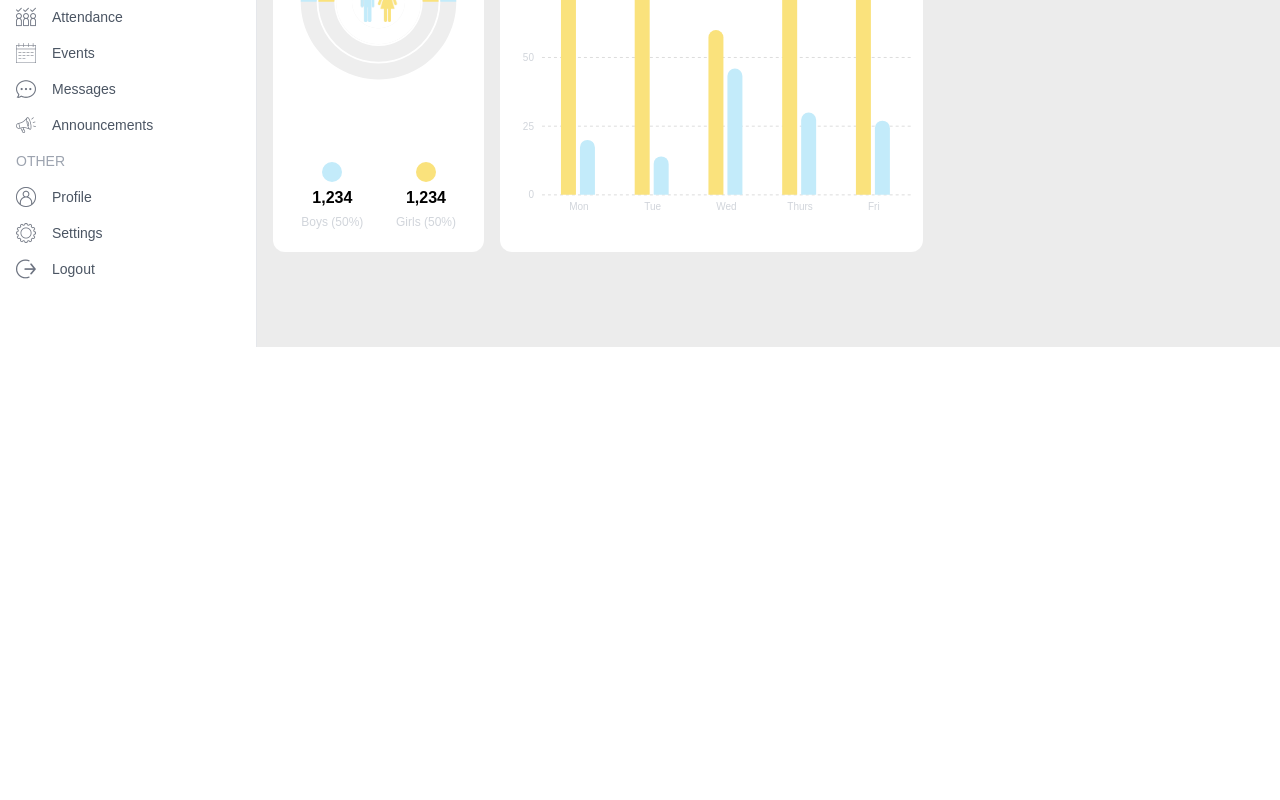
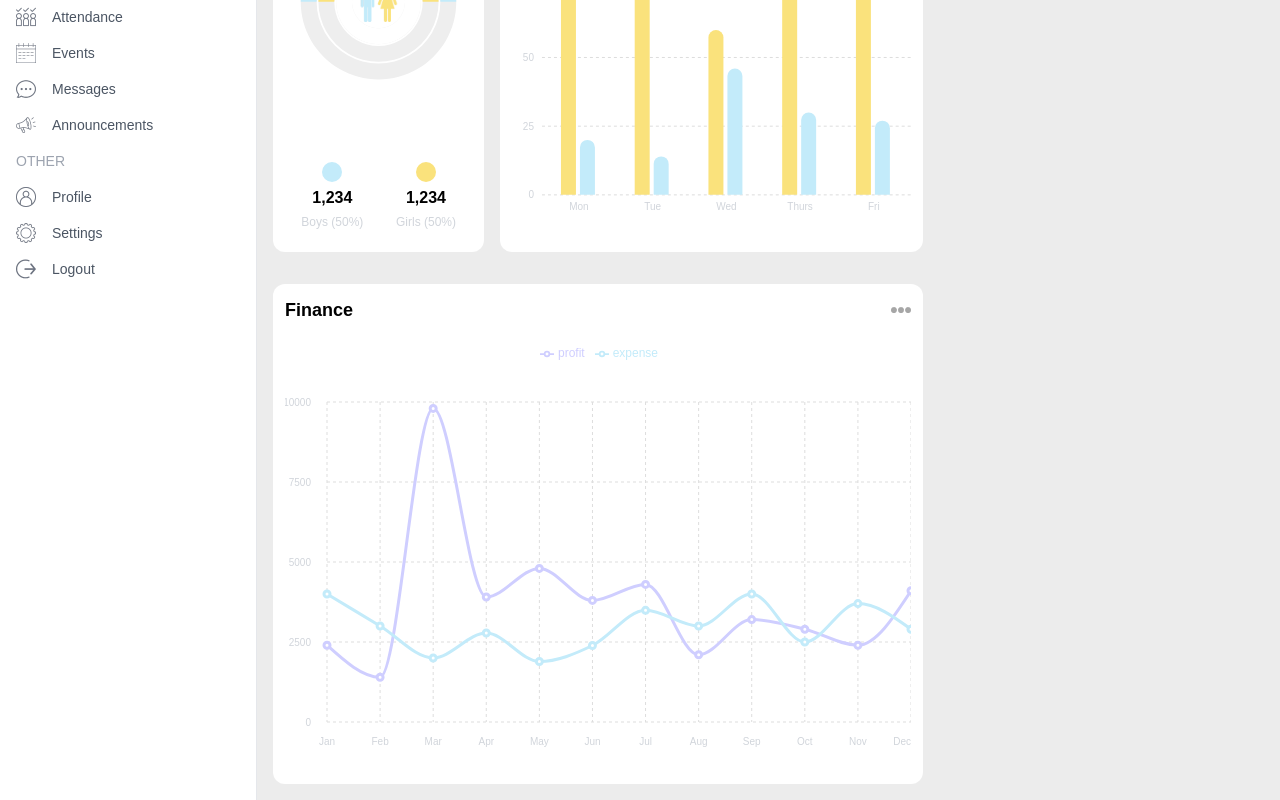
Before and after one commit to WaqarAhmad03/school-web, a Next.js app: page /dashboard/admin in a window 1280 px wide. Shown: the part 453-1253 px from the top of the page. Before the commit the page ends 800 px from the top, so only its background shows below. Built offline with nearby package versions, Linux system fonts and the light colour scheme.

Commit message:
finance chart added

```diff
--- a/src/app/dashboard/admin/page.jsx
+++ b/src/app/dashboard/admin/page.jsx
@@ -2,6 +2,7 @@ import React from 'react'
 import UserCard from "../../../components/UserCard"
 import CountChart from "../../../components/CountChart"
 import AttendenceChart from "../../../components/AttendenceChart"
+import FinanceChart from "../../../components/FinanceChart"
 // import { RadialBarChart } from 'recharts'
 
 const AdminPage = () => {
@@ -24,6 +25,10 @@ const AdminPage = () => {
           </div>
         </div>
 
+        <div className='w-full h-[500px]'>
+          <FinanceChart/>
+        </div>
+
       </div>
       <div className='w-full md:w-1/3'></div>
     </div>
--- /dev/null
+++ b/src/components/FinanceChart.jsx
@@ -0,0 +1,53 @@
+"use client"
+import Image from 'next/image';
+import React from 'react'
+import { LineChart, Line, XAxis, YAxis, CartesianGrid, Tooltip, Legend, ResponsiveContainer } from 'recharts';
+
+const data = [
+    { name: 'Jan', expense: 4000, profit: 2400 },
+    { name: 'Feb', expense: 3000, profit: 1398 },
+    { name: 'Mar', expense: 2000, profit: 9800 },
+    { name: 'Apr', expense: 2780, profit: 3908 },
+    { name: 'May', expense: 1890, profit: 4800 },
+    { name: 'Jun', expense: 2390, profit: 3800 },
+    { name: 'Jul', expense: 3490, profit: 4300 },
+    { name: 'Aug', expense: 3000, profit: 2100 },
+    { name: 'Sep', expense: 4000, profit: 3200 },
+    { name: 'Oct', expense: 2500, profit: 2900 },
+    { name: 'Nov', expense: 3700, profit: 2400 },
+    { name: 'Dec', expense: 2900, profit: 4100 },
+];
+
+const FinanceChart = () => {
+  return (
+    <div className='bg-white rounded-xl w-full h-full p-3'>
+        <div className='flex justify-between items-center'>
+            <p className='text-lg font-semibold'>Finance</p>
+            <Image src="/moreDark.png" alt='more-dark' width={20} height={20}/>
+        </div>
+        <ResponsiveContainer width="100%" height="90%">
+        <LineChart
+          width={500}
+          height={300}
+          data={data}
+          margin={{
+            // top: 5,
+            // right: 30,
+            left: -18,
+            // bottom: 5,
+          }}
+        >
+          <CartesianGrid strokeDasharray="3 3" stroke='#ddd'/>
+          <XAxis dataKey="name" tickMargin={10} tickLine={false} axisLine={false} tick={{fill:"#d1d5db",fontSize:"10px"}}/>
+          <YAxis tickMargin={10} tickLine={false} axisLine={false} tick={{fill:"#d1d5db",fontSize:"10px"}}/>
+          <Tooltip contentStyle={{borderRadius:"10px", borderColor:"lightgray", fontSize:"12px"}}/>
+          <Legend  align='center' verticalAlign='top' wrapperStyle={{paddingBottom:"40px", paddingTop: "20px",paddingLeft: "30px", fontSize:"12px"}}/>
+          <Line type="monotone" dataKey="profit" strokeWidth={3} stroke="#cfceff" activeDot={{ r: 8 }} />
+          <Line type="monotone" dataKey="expense" strokeWidth={3} stroke="#c3ebfa" />
+        </LineChart>
+      </ResponsiveContainer>
+    </div>
+  )
+}
+
+export default FinanceChart
```
